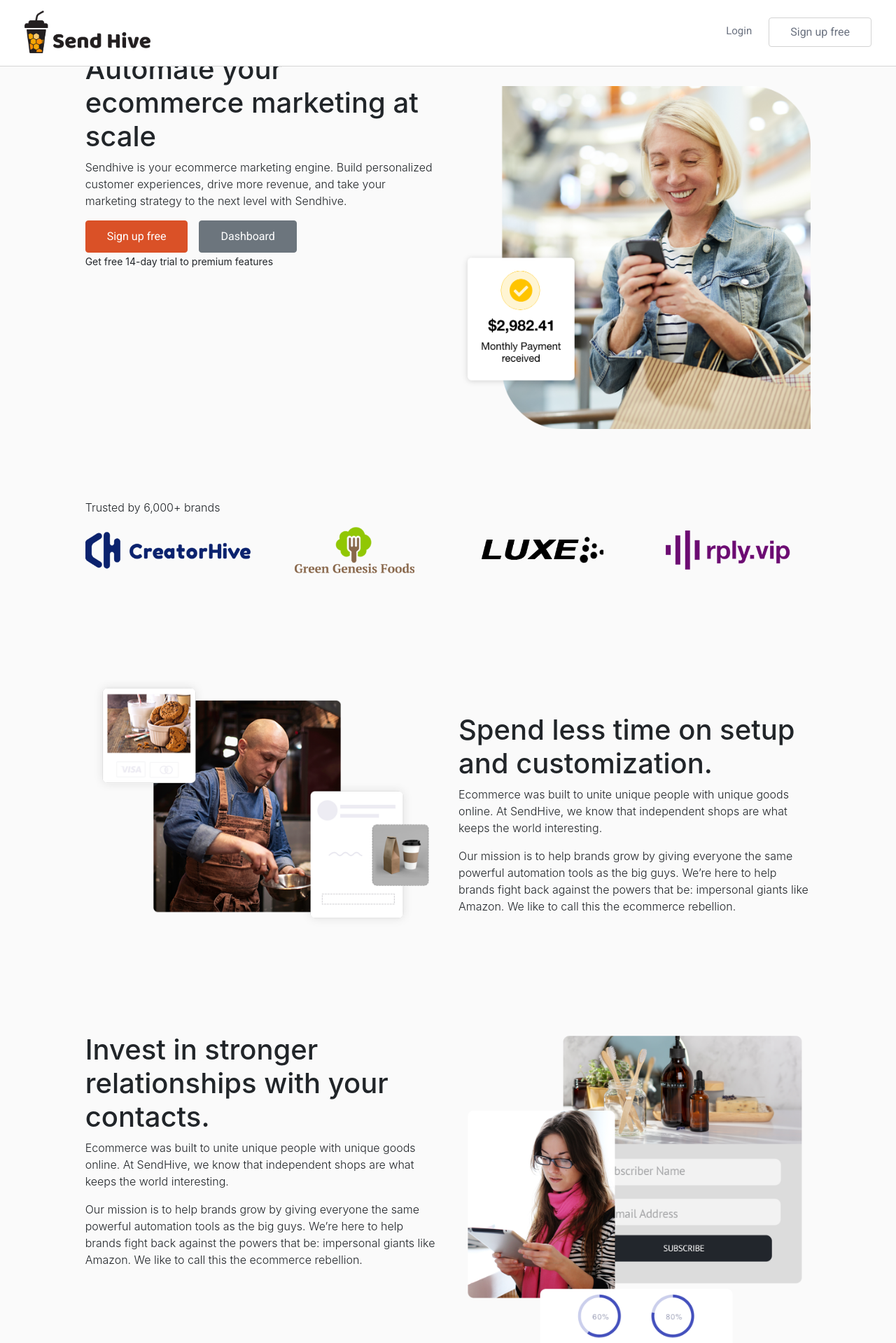
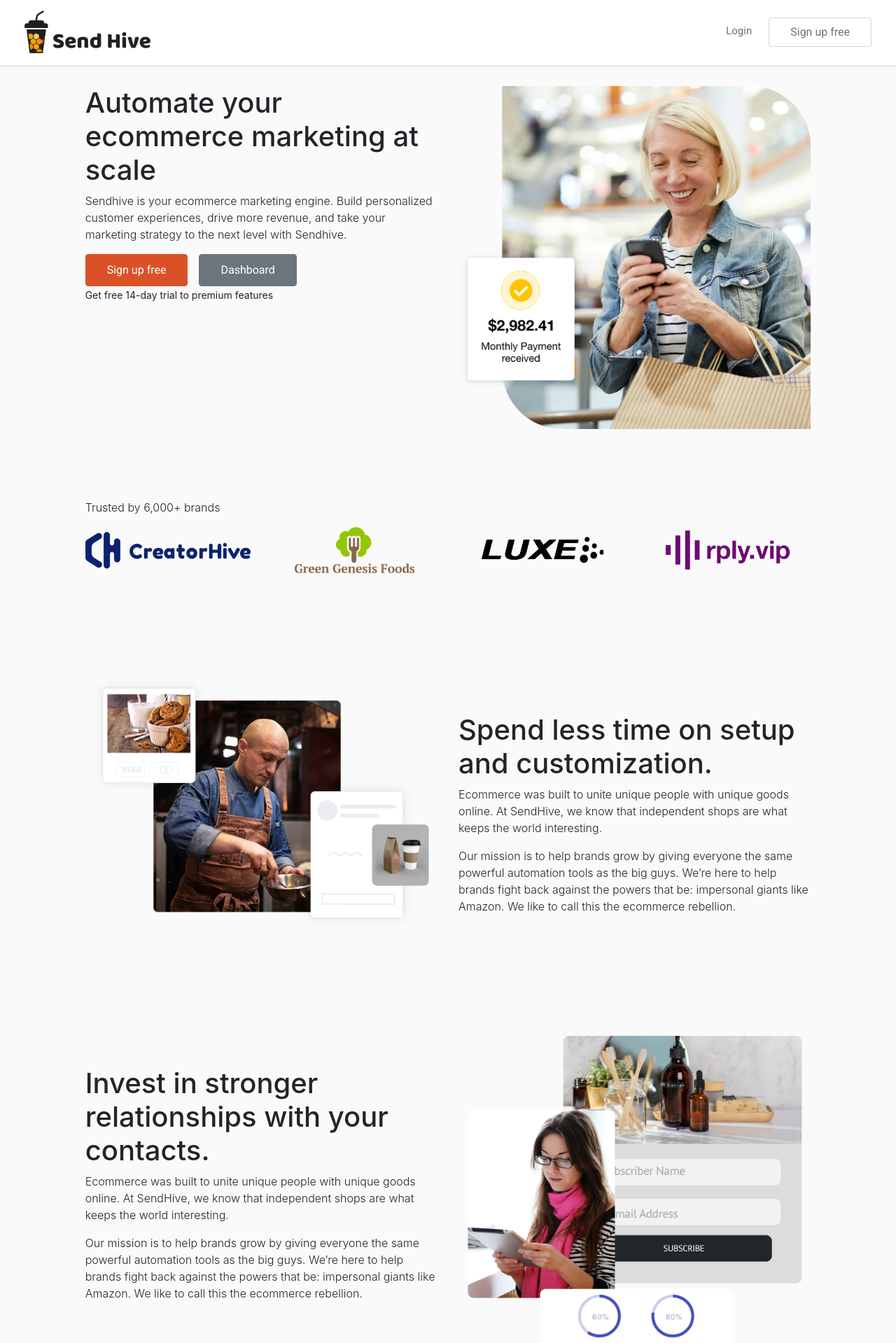
Before and after one commit to erwinagpasa/sendhive-vuejs, a Vue app: page / in a window 1280 px wide. Shown: the top 1919 px of the page at 70% size. Built offline with nearby package versions, Linux system fonts and the light colour scheme.

Commit message:
fixed headline

```diff
--- a/src/components/Header.vue
+++ b/src/components/Header.vue
@@ -3,7 +3,7 @@
     <div class="col-md-10 mx-auto">
       <div class="row">
         <div class="col-md-6">
-          <h1 id="headline">
+          <h1 id="headline" class="mt-5">
             Automate your ecommerce marketing at scale
           </h1>
           <p>
--- a/src/components/Invest.vue
+++ b/src/components/Invest.vue
@@ -3,7 +3,7 @@
     <div class="col-md-10 mx-auto">
       <div class="row">
         <div class="col-md-6">
-          <h1 class="headline">
+          <h1 class="headline mt-5">
             Invest in stronger relationships with your contacts.
           </h1>
           <p>
```
